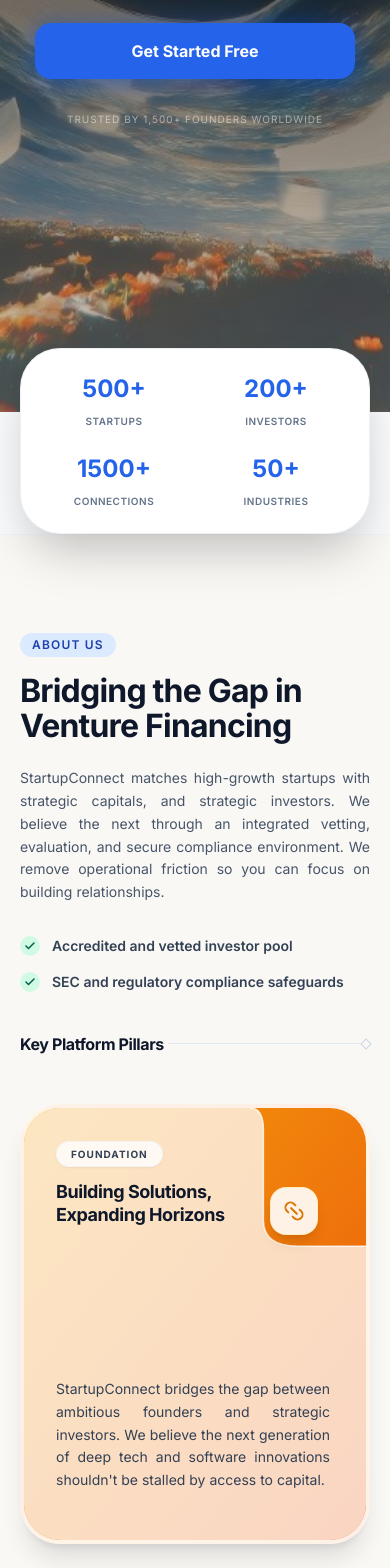
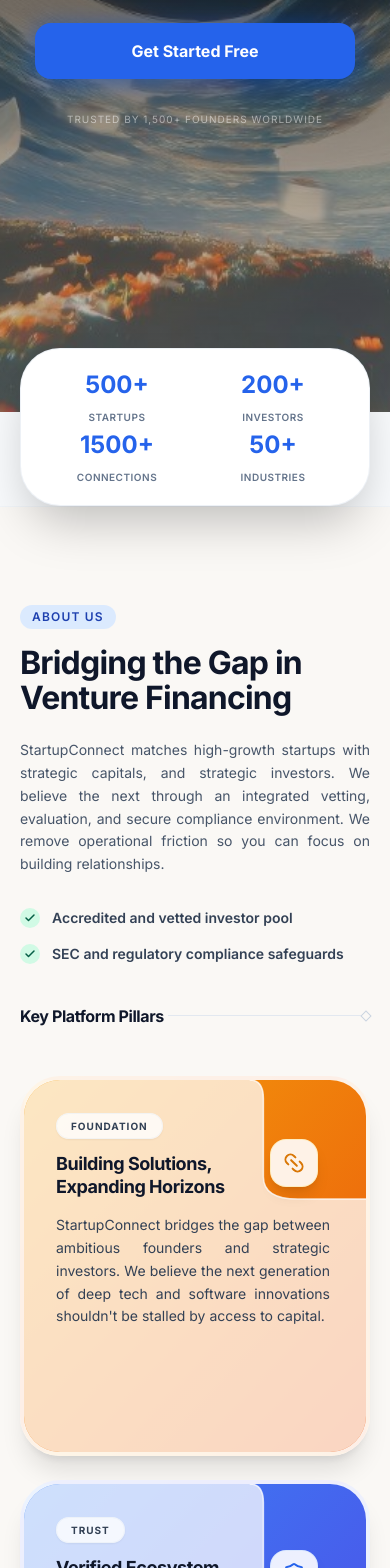
Before and after one commit to Vepusanan/Group_Project_USJ, a React (Vite) app in the folder client/: page / in a window 390 px wide. Shown: the part 432-2000 px from the top of the page. Built offline with nearby package versions, Linux system fonts and the light colour scheme; no server answers.

Commit message:
responsiive updated

```diff
--- a/client/src/pages/HomePage.jsx
+++ b/client/src/pages/HomePage.jsx
@@ -385,7 +385,7 @@ const HomePage = () => {
       {/* Stats */}
       <section className="relative z-20 -mt-16 px-5 sm:-mt-20 md:-mt-24 md:px-16">
         <ScrollReveal direction="up" delay={200} className="w-full">
-          <div className="bg-white mx-auto grid max-w-container-max grid-cols-2 gap-6 rounded-[2.5rem] p-6 sm:gap-8 sm:p-8 md:grid-cols-4 md:gap-12 md:p-12 border border-slate-200/60 shadow-2xl relative z-10">
+          <div className="bg-white mx-auto grid max-w-container-max grid-cols-2 gap-4 sm:gap-8 rounded-[2.5rem] p-5 sm:p-8 md:grid-cols-4 md:gap-12 md:p-12 border border-slate-200/60 shadow-2xl relative z-10">
             {STATS.map(({ end, suffix, label }) => (
               <div key={label} className="flex flex-col items-center text-center group transition-all duration-300">
                 <div className="font-label text-2xl font-bold text-blue-600 sm:text-3xl md:text-4xl transition-all duration-300 group-hover:scale-110 group-hover:text-midnight-navy">
@@ -452,7 +452,7 @@ const HomePage = () => {
             {/* Card 1: Building Solutions */}
             <ScrollReveal direction="up" delay={100} className="h-full">
               <div
-                className="group relative h-[440px] bg-gradient-to-br from-amber-500 to-orange-600 rounded-[2.5rem] p-8 shadow-xl transition-all duration-500 hover:-translate-y-2 hover:shadow-2xl border-4 border-white/90 overflow-hidden flex flex-col justify-between"
+                className="group relative h-auto min-h-[380px] sm:h-[440px] bg-gradient-to-br from-amber-500 to-orange-600 rounded-[2.5rem] p-8 shadow-xl transition-all duration-500 hover:-translate-y-2 hover:shadow-2xl border-4 border-white/90 overflow-hidden flex flex-col justify-between"
               >
                 {/* Glassmorphic Background overlay clipped to expose the top-right color quadrant */}
                 <div
@@ -505,7 +505,7 @@ const HomePage = () => {
             {/* Card 2: Verified Ecosystem */}
             <ScrollReveal direction="up" delay={200} className="h-full">
               <div
-                className="group relative h-[440px] bg-gradient-to-br from-blue-500 to-indigo-600 rounded-[2.5rem] p-8 shadow-xl transition-all duration-500 hover:-translate-y-2 hover:shadow-2xl border-4 border-white/90 overflow-hidden flex flex-col justify-between"
+                className="group relative h-auto min-h-[380px] sm:h-[440px] bg-gradient-to-br from-blue-500 to-indigo-600 rounded-[2.5rem] p-8 shadow-xl transition-all duration-500 hover:-translate-y-2 hover:shadow-2xl border-4 border-white/90 overflow-hidden flex flex-col justify-between"
               >
                 {/* Glassmorphic Background overlay clipped to expose the top-right color quadrant */}
                 <div
@@ -558,7 +558,7 @@ const HomePage = () => {
             {/* Card 3: Rapid Deployment */}
             <ScrollReveal direction="up" delay={300} className="h-full">
               <div
-                className="group relative h-[440px] bg-gradient-to-br from-emerald-500 to-teal-600 rounded-[2.5rem] p-8 shadow-xl transition-all duration-500 hover:-translate-y-2 hover:shadow-2xl border-4 border-white/90 overflow-hidden flex flex-col justify-between"
+                className="group relative h-auto min-h-[380px] sm:h-[440px] bg-gradient-to-br from-emerald-500 to-teal-600 rounded-[2.5rem] p-8 shadow-xl transition-all duration-500 hover:-translate-y-2 hover:shadow-2xl border-4 border-white/90 overflow-hidden flex flex-col justify-between"
               >
                 {/* Glassmorphic Background overlay clipped to expose the top-right color quadrant */}
                 <div
@@ -824,7 +824,7 @@ const HomePage = () => {
                     )}
 
                     <div
-                      className={`group relative h-[475px] bg-gradient-to-br ${stepColors.cardBg} rounded-[2.5rem] p-8 shadow-xl transition-all duration-500 hover:-translate-y-2 hover:shadow-2xl border-4 border-white/90 overflow-hidden flex flex-col justify-between`}
+                      className={`group relative h-auto min-h-[420px] sm:h-[475px] bg-gradient-to-br ${stepColors.cardBg} rounded-[2.5rem] p-8 shadow-xl transition-all duration-500 hover:-translate-y-2 hover:shadow-2xl border-4 border-white/90 overflow-hidden flex flex-col justify-between`}
                     >
                       {/* Glassmorphic Background overlay clipped to expose the top-right color quadrant */}
                       <div
```
